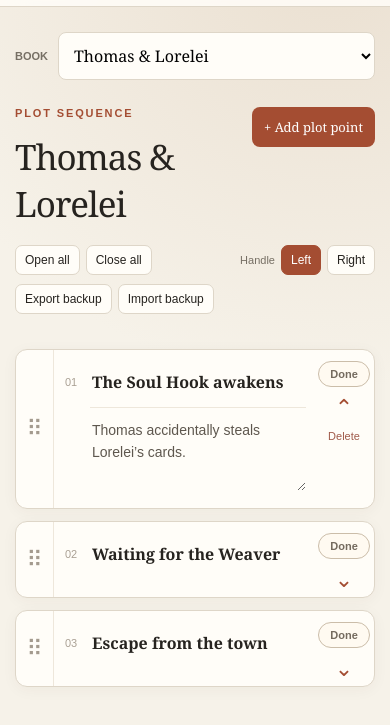
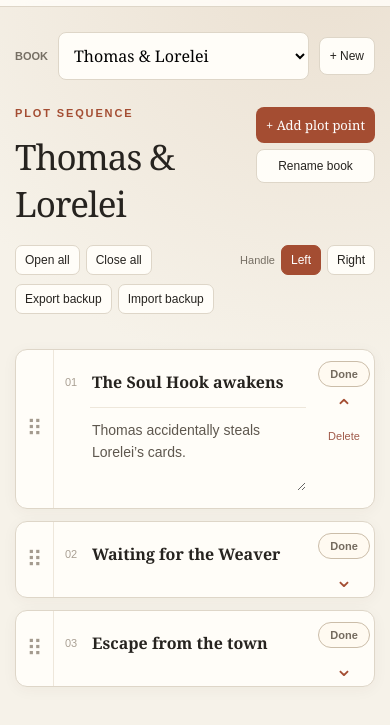
Before and after one commit to alanmcleod/PlotOrder, a plain HTML site: page index.html in a window 390 px wide. Shown: the part 59-784 px from the top of the page. Drawn offline with Linux system fonts and the light colour scheme.

Commit message:
Add files via upload

```diff
--- a/app.js
+++ b/app.js
@@ -10,8 +10,11 @@ function render(){const book=active();$("book-title").textContent=book.title;$("
  $("handle-left").classList.toggle("selected",handleSide==="left");$("handle-right").classList.toggle("selected",handleSide==="right");const list=$("plot-list");list.className=`plot-list handles-${handleSide}`;
  list.innerHTML=book.plots.length?book.plots.map((p,i)=>`<article class="plot-card ${p.open?"open":""} ${p.done?"done":""} ${drag?.id===p.id?"drag-placeholder":""}" data-id="${p.id}"><button class="drag-handle" aria-label="Drag ${esc(p.title)}">⠿</button><div class="plot-number">${String(i+1).padStart(2,"0")}</div><div class="plot-content"><input class="title-input" value="${esc(p.title)}" aria-label="Plot point title">${p.open?`<textarea aria-label="Notes">${esc(p.notes)}</textarea>`:""}</div><div class="card-actions"><button class="done-button ${p.done?"selected":""}">${p.done?"✓ Done":"Done"}</button><button class="chevron" aria-label="${p.open?"Close":"Open"}">${p.open?"⌃":"⌄"}</button>${p.open?'<button class="delete">Delete</button>':""}</div></article>`).join(""):`<div class="empty"><h2>Your plot starts here</h2><p>Add the first event, scene or turning point.</p><button class="primary" id="first-plot">Add first plot point</button></div>`;save()}
 function updatePlot(id,patch){const p=active().plots.find(x=>x.id===id);if(p)Object.assign(p,patch);render()}
+function createBook(title){title=title?.trim();if(!title)return;const id=uid();books.push({id,title,plots:[]});activeId=id;render()}
 $("book-list").onclick=e=>{const b=e.target.closest("[data-book]");if(b){activeId=b.dataset.book;render()}};$("book-select").onchange=e=>{activeId=e.target.value;render()};
-$("book-form").onsubmit=e=>{e.preventDefault();const input=$("new-book-title"),title=input.value.trim();if(!title)return;const id=uid();books.push({id,title,plots:[]});activeId=id;input.value="";render()};
+$("book-form").onsubmit=e=>{e.preventDefault();const input=$("new-book-title");createBook(input.value);input.value=""};
+$("mobile-new-book").onclick=()=>createBook(prompt("What is the new book called?"));
+$("rename-book").onclick=()=>{const title=prompt("Rename this book:",active().title)?.trim();if(title){active().title=title;render()}};
 $("add-plot").onclick=()=>{active().plots.push({id:uid(),title:"New plot point",notes:"",open:true,done:false});render()};
 $("plot-list").onclick=e=>{if(e.target.id==="first-plot"){active().plots.push({id:uid(),title:"Opening scene",notes:"",open:true,done:false});render();return}const card=e.target.closest(".plot-card");if(!card)return;const id=card.dataset.id,p=active().plots.find(x=>x.id===id);if(e.target.closest(".done-button"))updatePlot(id,{done:!p.done});else if(e.target.closest(".chevron"))updatePlot(id,{open:!p.open});else if(e.target.closest(".delete")){active().plots=active().plots.filter(x=>x.id!==id);render()}};
 $("plot-list").oninput=e=>{const card=e.target.closest(".plot-card");if(!card)return;const p=active().plots.find(x=>x.id===card.dataset.id);if(e.target.matches(".title-input"))p.title=e.target.value;if(e.target.matches("textarea"))p.notes=e.target.value;save()};
--- a/index.html
+++ b/index.html
@@ -10,6 +10,11 @@
   <link rel="apple-touch-icon" href="icons/apple-touch-icon.png">
   <link rel="manifest" href="manifest.webmanifest">
   <link rel="stylesheet" href="styles.css">
+  <style>
+    .heading-actions{display:flex;align-items:center;gap:8px}
+    .heading-actions>button:first-child,.mobile-book button{border:1px solid var(--line);border-radius:8px;background:var(--card);color:var(--ink);padding:11px 12px;font:12px Arial,sans-serif;white-space:nowrap}
+    @media(max-width:760px){.heading-actions{flex-direction:column-reverse;align-items:stretch;gap:6px}.heading-actions>button{padding:9px 10px!important}.mobile-book button{padding:11px 10px}}
+  </style>
 </head>
 <body>
   <header class="topbar">
@@ -27,8 +32,8 @@
       </form>
     </aside>
     <section class="plot-area">
-      <div class="mobile-book"><label for="book-select">Book</label><select id="book-select"></select></div>
-      <div class="heading"><div><p class="eyebrow">Plot sequence</p><h1 id="book-title"></h1><p>Drag the handle to rearrange your story.</p></div><button id="add-plot" class="primary">+ Add plot point</button></div>
+      <div class="mobile-book"><label for="book-select">Book</label><select id="book-select"></select><button id="mobile-new-book">+ New</button></div>
+      <div class="heading"><div><p class="eyebrow">Plot sequence</p><h1 id="book-title"></h1><p>Drag the handle to rearrange your story.</p></div><div class="heading-actions"><button id="rename-book">Rename book</button><button id="add-plot" class="primary">+ Add plot point</button></div></div>
       <div class="toolbar">
         <div><button id="open-all">Open all</button><button id="close-all">Close all</button></div>
         <div><button id="export">Export backup</button><button id="import">Import backup</button><input id="import-file" type="file" accept="application/json,.json" hidden></div>
```
Also changed, not shown: 1 other file.
